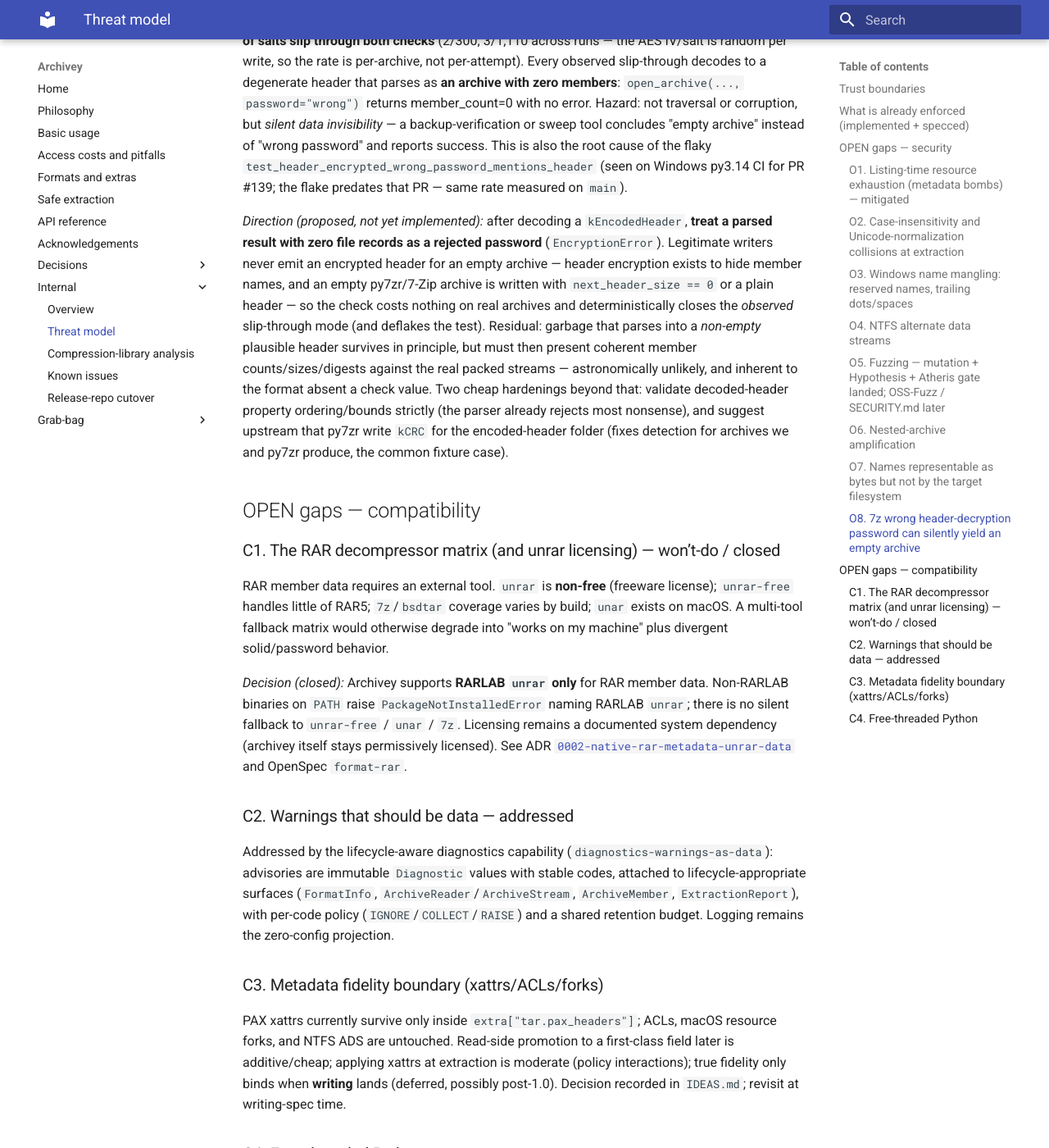
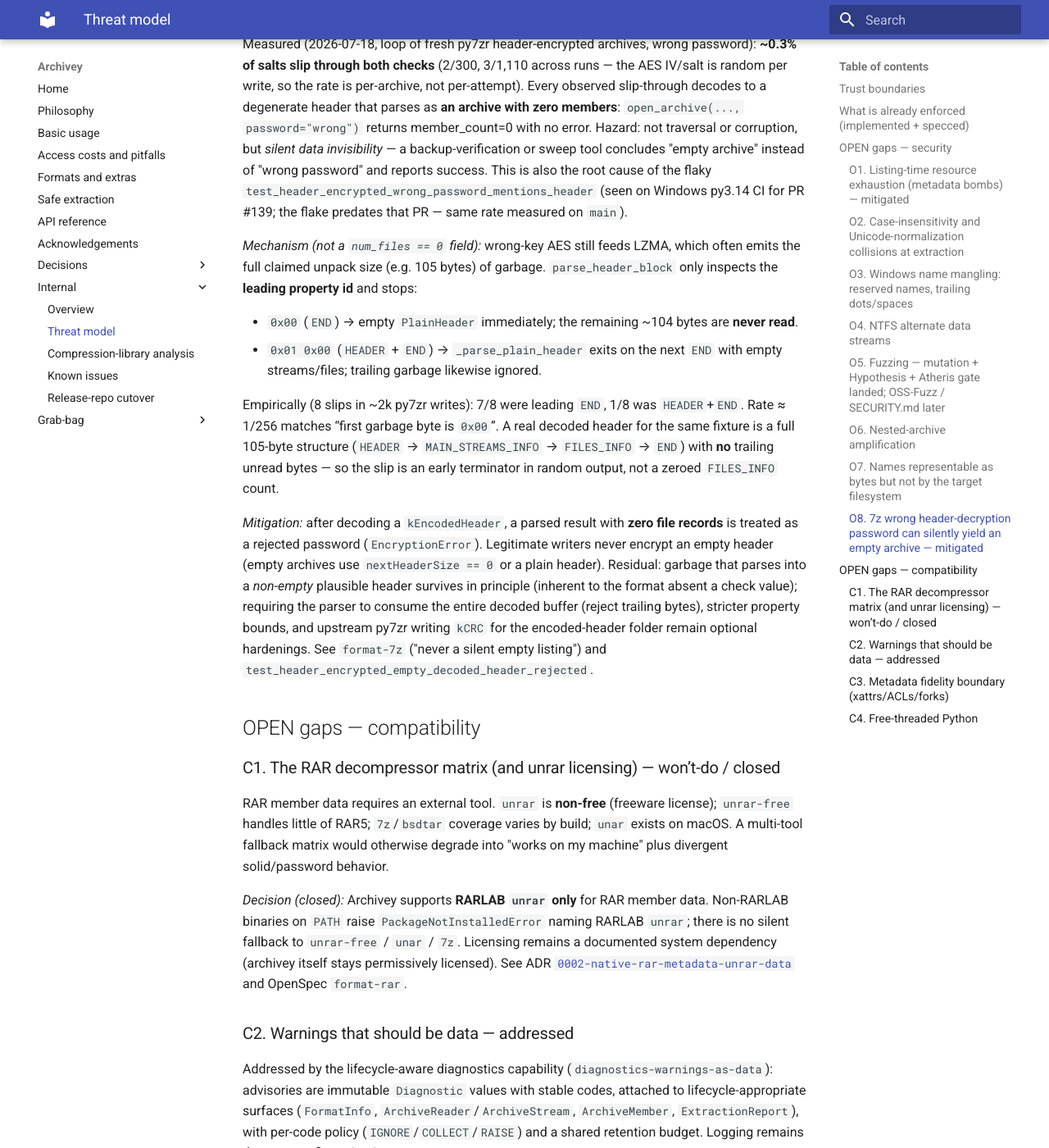
Before and after one commit to davitf/archivey-2, an MkDocs documentation site: the page built from docs/internal/threat-model.md, in a window 1280 px wide and 1400 px high, scrolled down 5904 px. Shown: the whole window at 82% size. Built offline with MkDocs 1.6.1 and Material for MkDocs 9.7.7, drawn with Linux system fonts in a browser that asks for light colours; some of the changed text lies outside the part shown.

Commit message:
fix(7z): reject empty decoded header as wrong password (O8) (#141)
Header-encrypted 7z has no password check value, and py7zr omits the
encoded-header folder CRC, so ~0.3% of wrong-password salts used to open
as a silent empty archive. Treat a kEncodedHeader that decodes to zero
file records as EncryptionError — legitimate writers never encrypt an
empty header.

Co-authored-by: Cursor Agent <cursoragent@cursor.com>
Co-authored-by: Davi Figueiredo <davitf@users.noreply.github.com>

```diff
--- a/docs/internal/threat-model.md
+++ b/docs/internal/threat-model.md
@@ -218,7 +218,7 @@ still rejecting only names that cannot be `os.fsencode`d at all; `TRUSTED` attem
 faithful bytes and lets the local OS decide (today's behavior). Awaiting implementation of
 that `safe-extraction` delta.
 
-### O8. 7z wrong header-decryption password can silently yield an *empty* archive
+### O8. 7z wrong header-decryption password can silently yield an *empty* archive — mitigated
 
 The 7z format has **no password check value** (unlike RAR5's `pswcheck` or WinZip
 AES's verifier bytes), so wrong-password detection on a header-encrypted archive
@@ -248,20 +248,31 @@ This is also the root cause of the flaky
 py3.14 CI for PR #139; the flake predates that PR — same rate measured on
 `main`).
 
-*Direction (proposed, not yet implemented):* after decoding a `kEncodedHeader`,
-**treat a parsed result with zero file records as a rejected password**
-(`EncryptionError`). Legitimate writers never emit an encrypted header for an
-empty archive — header encryption exists to hide member names, and an empty
-py7zr/7-Zip archive is written with `next_header_size == 0` or a plain header —
-so the check costs nothing on real archives and deterministically closes the
-*observed* slip-through mode (and deflakes the test). Residual: garbage that
-parses into a *non-empty* plausible header survives in principle, but must then
-present coherent member counts/sizes/digests against the real packed streams —
-astronomically unlikely, and inherent to the format absent a check value. Two
-cheap hardenings beyond that: validate decoded-header property ordering/bounds
-strictly (the parser already rejects most nonsense), and suggest upstream that
-py7zr write `kCRC` for the encoded-header folder (fixes detection for archives
-we and py7zr produce, the common fixture case).
+*Mechanism (not a `num_files == 0` field):* wrong-key AES still feeds LZMA, which
+often emits the full claimed unpack size (e.g. 105 bytes) of garbage.
+`parse_header_block` only inspects the **leading property id** and stops:
+
+- `0x00` (`END`) → empty `PlainHeader` immediately; the remaining ~104 bytes are
+  **never read**.
+- `0x01 0x00` (`HEADER` + `END`) → `_parse_plain_header` exits on the next `END`
+  with empty streams/files; trailing garbage likewise ignored.
+
+Empirically (8 slips in ~2k py7zr writes): 7/8 were leading `END`, 1/8 was
+`HEADER`+`END`. Rate ≈ 1/256 matches “first garbage byte is `0x00`”. A real
+decoded header for the same fixture is a full 105-byte structure
+(`HEADER` → `MAIN_STREAMS_INFO` → `FILES_INFO` → `END`) with **no** trailing
+unread bytes — so the slip is an early terminator in random output, not a
+zeroed `FILES_INFO` count.
+
+*Mitigation:* after decoding a `kEncodedHeader`, a parsed result with **zero file
+records** is treated as a rejected password (`EncryptionError`). Legitimate writers
+never encrypt an empty header (empty archives use `nextHeaderSize == 0` or a plain
+header). Residual: garbage that parses into a *non-empty* plausible header survives
+in principle (inherent to the format absent a check value); requiring the parser to
+consume the entire decoded buffer (reject trailing bytes), stricter property
+bounds, and upstream py7zr writing `kCRC` for the encoded-header folder remain
+optional hardenings. See `format-7z` ("never a silent empty listing") and
+`test_header_encrypted_empty_decoded_header_rejected`.
 
 ## OPEN gaps — compatibility
 
```
Also changed, not shown: openspec/specs/format-7z/spec.md (+1 -1 lines), 3 other files.
